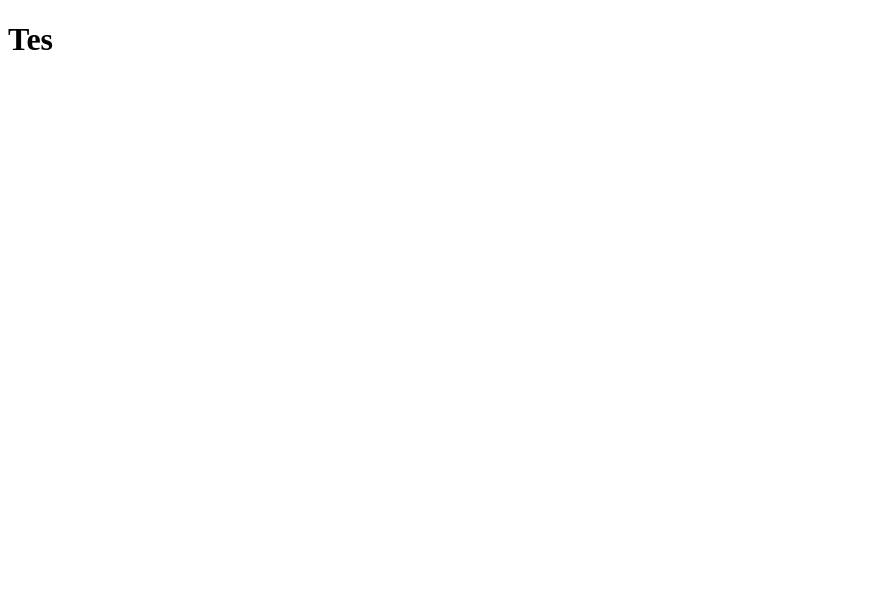
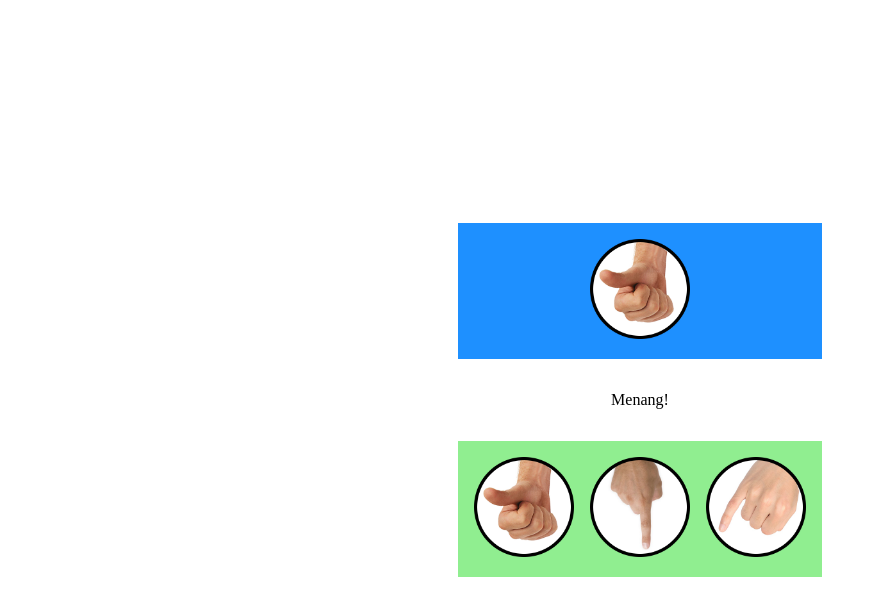
Before and after one commit to Klrfl/suwit-jawa-2, a website: page index.html in a window 1280 px wide. Shown: the whole page, without its empty margins (0-877 px from the left). Drawn offline with Linux system fonts and the light colour scheme.

Commit message:
markup update

```diff
--- a/index.html
+++ b/index.html
@@ -5,10 +5,31 @@
     <meta http-equiv="X-UA-Compatible" content="IE=edge" />
     <meta name="viewport" content="width=device-width, initial-scale=1.0" />
     <title>Suwit Jawa</title>
+    <link rel="stylesheet" href="css/style.css" />
   </head>
   <body>
     <main>
-      <h1>Tes</h1>
+      <div class="card">
+        <div class="field field--computer">
+          <div class="choice choice--computer">
+            <img src="img/gajah.png" alt="" />
+          </div>
+        </div>
+        <div class="kalah-menang">
+          <p>Menang!</p>
+        </div>
+        <div class="field field--player">
+          <div class="choice choice--player">
+            <img src="img/gajah.png" alt="" />
+          </div>
+          <div class="choice choice--player">
+            <img src="img/orang.png" alt="" />
+          </div>
+          <div class="choice choice--player">
+            <img src="img/semut.png" alt="" />
+          </div>
+        </div>
+      </div>
     </main>
   </body>
 </html>
```
